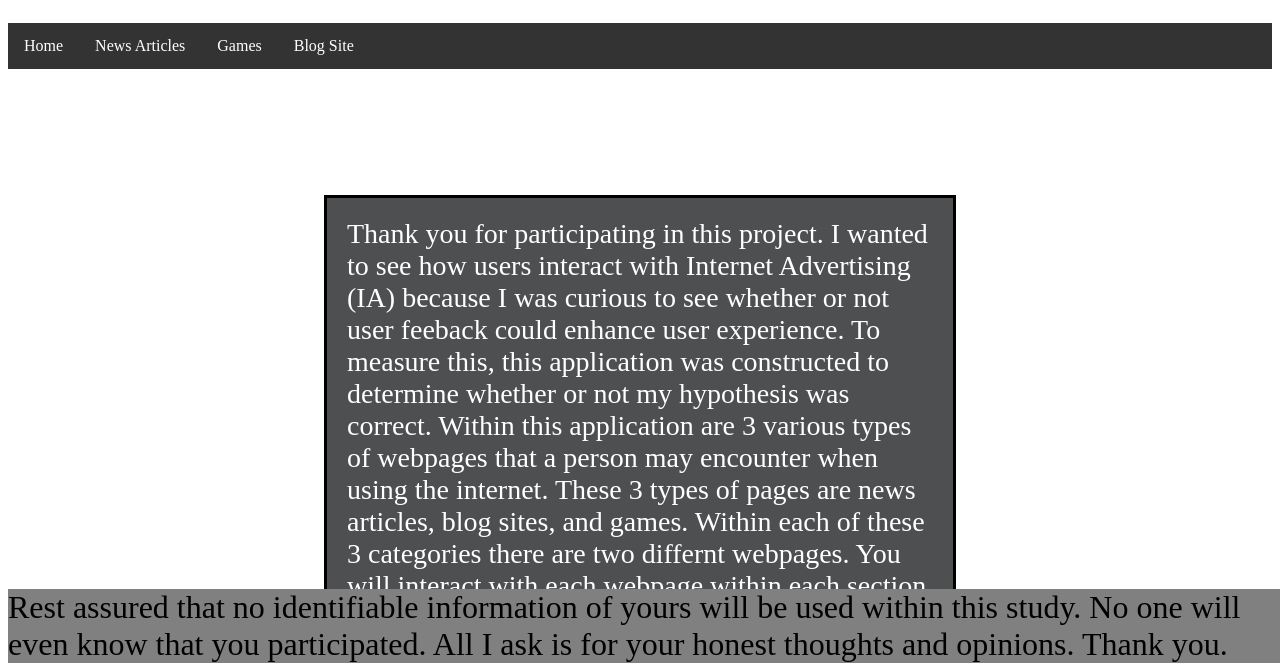
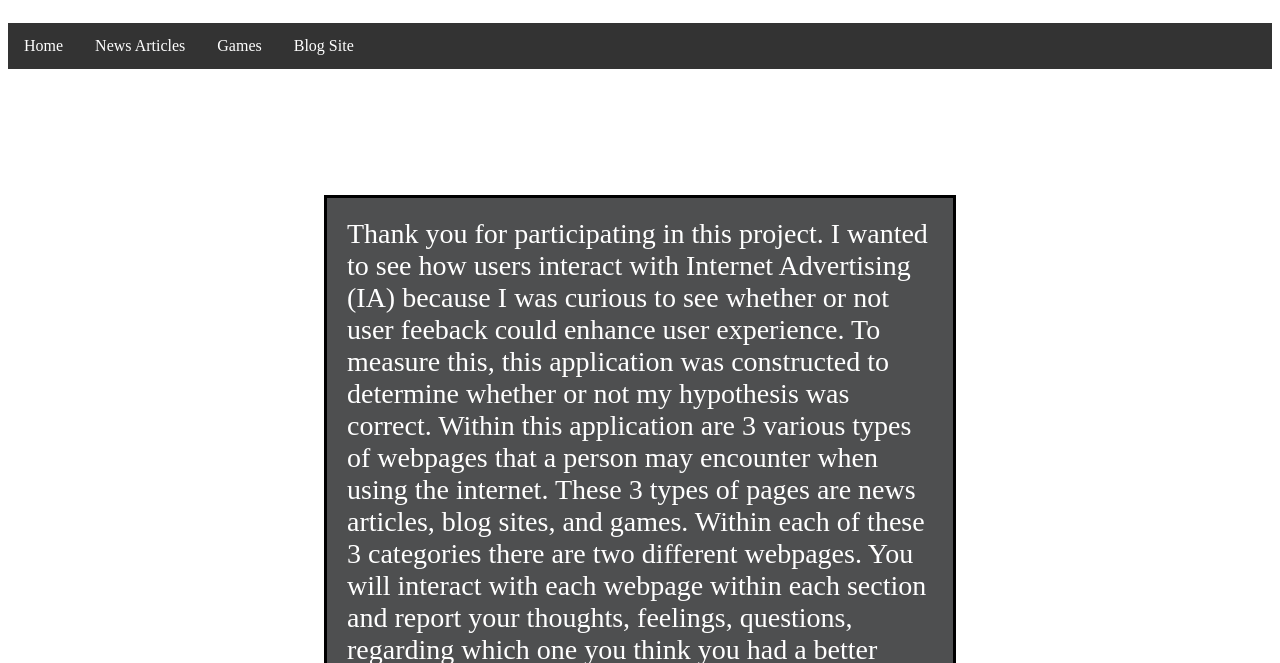
Before and after one commit to Bickenn/CNIT58100-Web-App, a plain HTML site: page index.html in a window 1280 px wide. Shown: the part 137-800 px from the top of the page. Drawn offline with Linux system fonts and the light colour scheme.

Commit message:
Add files via upload

```diff
--- a/css/stylehome.css
+++ b/css/stylehome.css
@@ -2,10 +2,11 @@ h1 {
  text-align: center;
  font-size: 64px;
 }
-footer {
+footer { /*puts footer at bottom of the page */
+margin: 10px;
+padding: 5px;
 font-size: 32px;
 bottom: 0%;
-position: fixed;
 background: gray;
 text-color: white;
 }
--- a/index.html
+++ b/index.html
@@ -19,7 +19,7 @@
     </div>
 
     <div id="explain">
-        Thank you for participating in this project. I wanted to see how users interact with Internet Advertising (IA) because I was curious to see whether or not user feeback could enhance user experience. To measure this, this application was constructed to determine whether or not my hypothesis was correct. Within this application are 3 various types of webpages that a person may encounter when using the internet. These 3 types of pages are news articles, blog sites, and games. Within each of these 3 categories there are two differnt webpages. You will interact with each webpage within each section and report your thoughts, feelings, questions, regarding which one you think you had a better browsing experience on via the accompanying survey from qualtrics. You may take as long as you would like on each webpage, there is no time limit. You have the freedom to roam wherever you please within the appilcation. However, I recommend sticking within one topic until you are ready to move on to the next. Again, I want to thank you for your participation in this study. The accompanying survey can be found <a href="https://qualtricsxmvfgjs6kw4.qualtrics.com/jfe/form/SV_bHrl92ebr9hMVfw">here</a>.
+        Thank you for participating in this project. I wanted to see how users interact with Internet Advertising (IA) because I was curious to see whether or not user feeback could enhance user experience. To measure this, this application was constructed to determine whether or not my hypothesis was correct. Within this application are 3 various types of webpages that a person may encounter when using the internet. These 3 types of pages are news articles, blog sites, and games. Within each of these 3 categories there are two different webpages. You will interact with each webpage within each section and report your thoughts, feelings, questions, regarding which one you think you had a better browsing experience on via the accompanying survey from qualtrics. You may take as long as you would like on each webpage, there is no time limit. You have the freedom to roam wherever you please within the appilcation. However, I recommend sticking within one topic until you are ready to move on to the next. Again, I want to thank you for your participation in this study. The accompanying survey can be found <a href="https://qualtricsxmvfgjs6kw4.qualtrics.com/jfe/form/SV_bHrl92ebr9hMVfw">here</a>.
 
     </div>
 </body>
```
Also changed, not shown: breakout.html (+1 -1 lines).
